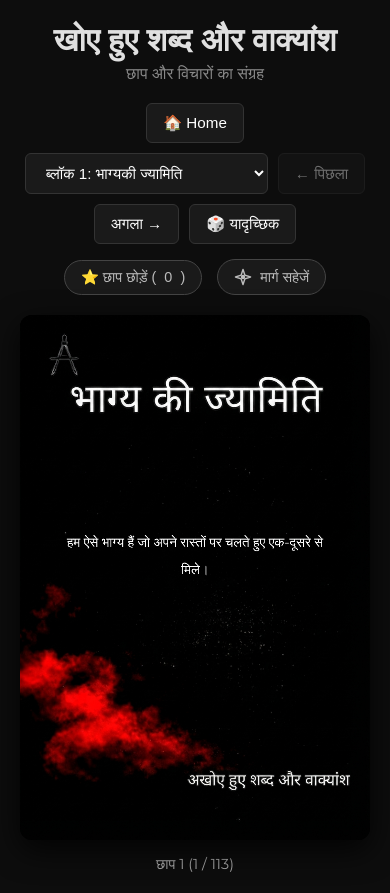
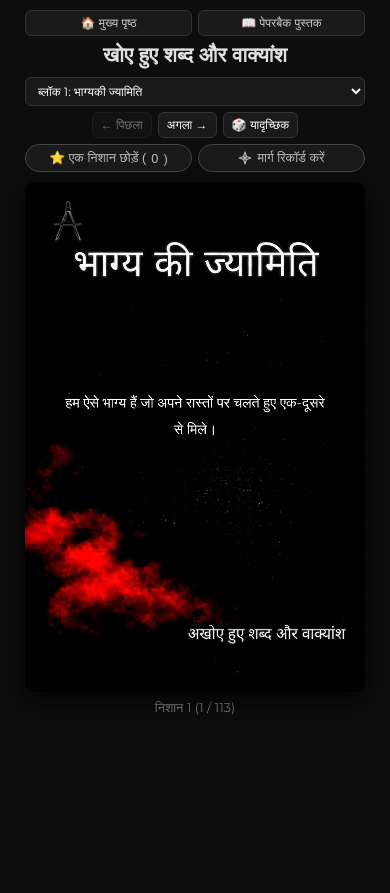
Before and after one commit to palabrasyfrasesperdidas-dotcom/palabras-hi, a plain HTML site: page index.html in a window 390 px wide. After the commit the page ends 844 px from the top, so only its background shows below. Drawn offline with Linux system fonts and the light colour scheme; no server answers.

Commit message:
Update index.html

```diff
--- a/index.html
+++ b/index.html
@@ -15,12 +15,12 @@
 
     <!-- SEO & Metadatos Esenciales - Hindi -->
     <title>खोए हुए शब्द और वाक्यांश | हिंदी संग्रह</title>
-    <meta name="description" content="खोए हुए शब्द और वाक्यांश की पद, छाप और reflexión को हिंदी में खोजें। एक अनूठे साहित्यिक डिजाइन के साथ विषयगत ब्लॉकों के माध्यम से नेविगेट करें।">
-    <meta name="keywords" content="खोए हुए शब्द, खोए हुए वाक्यांश, साहित्य, विचार, साहित्यिक कार्टोग्राफी, हिंदी">
+    <meta name="description" content="हिंदी में खोए हुए शब्द और वाक्यांश के निशान और चिंतन के संग्रह का अन्वेषण करें। एक अनूठे साहित्यिक डिजाइन के साथ विषयगत ब्लॉकों के माध्यम से नेविगेट करें।">
+    <meta name="keywords" content="खोए हुए शब्द, खोए हुए वाक्यांश, साहित्य, चिंतन, साहित्यिक कार्टोग्राफी, हिंदी">
 
     <!-- Open Graph para Redes Sociales -->
     <meta property="og:title" content="खोए हुए शब्द और वाक्यांश | हिंदी संग्रह">
-    <meta property="og:description" content="विषयगत ब्लॉकों द्वारा व्यवस्थित साहित्यिक छाप और विचारों का संग्रह।">
+    <meta property="og:description" content="विषयगत ब्लॉकों में व्यवस्थित साहित्यिक निशानों और चिंतन का संग्रह।">
     <meta property="og:type" content="website">
     <meta property="og:url" content="https://palabrasyfrasesperdidas-dotcom.github.io/palabras-hi/">
 
@@ -30,6 +30,8 @@
     <link rel="alternate" hreflang="ja" href="https://palabrasyfrasesperdidas-dotcom.github.io/palabras-jp/">
     <link rel="alternate" hreflang="fr" href="https://palabrasyfrasesperdidas-dotcom.github.io/palabras-fr/">
     <link rel="alternate" hreflang="de" href="https://palabrasyfrasesperdidas-dotcom.github.io/palabras-al/">
+    <link rel="alternate" hreflang="ru" href="https://palabrasyfrasesperdidas-dotcom.github.io/palabras-ru/">
+    <link rel="alternate" hreflang="ar" href="https://palabrasyfrasesperdidas-dotcom.github.io/palabras-ar/">
     <link rel="alternate" hreflang="hi" href="https://palabrasyfrasesperdidas-dotcom.github.io/palabras-hi/">
     <link rel="alternate" hreflang="x-default" href="https://palabrasyfrasesperdidas-dotcom.github.io/palabrasyfrasesperdidas/">
 
@@ -48,48 +50,94 @@
             flex-direction: column;
             align-items: center;
             min-height: 100vh;
-            padding: 20px;
+            padding: 10px 15px;
         }
+
+        /* Barra de navegación superior alineada estrictamente al bloque central (340px) */
+        .top-navbar {
+            display: flex;
+            width: 100%;
+            max-width: 340px;
+            gap: 6px;
+            margin-bottom: 6px;
+        }
+
+        .btn-navbar {
+            background-color: #1a1a1a;
+            border: 1px solid #333333;
+            color: #cccccc;
+            padding: 5px 8px;
+            font-size: 0.75rem;
+            border-radius: 6px;
+            text-decoration: none;
+            display: flex;
+            align-items: center;
+            justify-content: center;
+            gap: 5px;
+            transition: all 0.2s ease;
+            cursor: pointer;
+            flex: 1;
+        }
+        .btn-navbar:hover {
+            background-color: #2a2a2a;
+            border-color: #555555;
+            color: #ffffff;
+        }
+        .btn-navbar.book-nav:hover {
+            border-color: #436b43;
+            color: #b8f2b8;
+        }
+
         header {
             text-align: center;
-            margin-bottom: 20px;
+            margin-bottom: 10px;
             width: 100%;
-            max-width: 900px;
+            max-width: 800px;
         }
         h1 {
-            font-size: 2rem;
-            margin-bottom: 5px;
+            font-size: 1.5rem;
+            margin-bottom: 0;
             color: #e0e0e0;
-        }
-        p.subtitle {
-            font-size: 1rem;
-            color: #888888;
         }
         .viewer-section {
             display: flex;
             width: 100%;
-            max-width: 900px;
+            max-width: 650px;
             flex-direction: column;
             align-items: center;
         }
-        .controls {
+
+        /* Controles limpios centrados exclusivamente en la lectura */
+        .controls-wrapper {
             display: flex;
+            flex-direction: column;
+            gap: 6px;
+            width: 100%;
+            max-width: 340px;
+            margin-bottom: 10px;
+        }
+        .controls-row {
+            display: flex;
+            justify-content: center;
+            gap: 6px;
             flex-wrap: wrap;
-            gap: 10px;
-            justify-content: center;
-            margin-bottom: 15px;
             width: 100%;
         }
+
         select, button {
             background-color: #1a1a1a;
             color: #ffffff;
             border: 1px solid #333333;
-            padding: 10px 16px;
-            font-size: 0.95rem;
+            padding: 6px 10px;
+            font-size: 0.8rem;
             border-radius: 6px;
             cursor: pointer;
             transition: background-color 0.2s, border-color 0.2s;
             touch-action: manipulation;
+        }
+        select.block-select {
+            width: 100%;
+            font-family: 'Montserrat', sans-serif;
         }
         select:hover, button:hover:not(:disabled) {
             background-color: #2a2a2a;
@@ -99,14 +147,16 @@
             opacity: 0.4;
             cursor: not-allowed;
         }
+
+        /* Contenedor del vídeo optimizado a 340px */
         .canvas-container {
             position: relative;
             width: 100%;
-            max-width: 480px;
+            max-width: 340px;
             background-color: #000000;
-            border-radius: 12px;
+            border-radius: 10px;
             overflow: hidden;
-            box-shadow: 0 10px 30px rgba(0,0,0,0.8);
+            box-shadow: 0 8px 25px rgba(0,0,0,0.8);
             display: flex;
             justify-content: center;
             align-items: center;
@@ -118,53 +168,54 @@
             display: block;
         }
         .info-panel {
-            margin-top: 15px;
+            margin-top: 8px;
             display: flex;
             justify-content: center;
             align-items: center;
             width: 100%;
-            max-width: 480px;
-            font-size: 0.9rem;
-            color: #aaaaaa;
+            max-width: 340px;
+            font-size: 0.8rem;
+            color: #888888;
         }
         #loading {
             position: absolute;
             color: #ffffff;
-            font-size: 1.1rem;
+            font-size: 0.9rem;
             background: rgba(0,0,0,0.7);
-            padding: 10px 20px;
-            border-radius: 8px;
+            padding: 6px 12px;
+            border-radius: 6px;
             display: none;
             z-index: 10;
         }
 
-        /* Estilos para la botonera de interacción superior */
         .interaccion-container {
             display: flex;
-            gap: 15px;
+            gap: 6px;
             justify-content: center;
             align-items: center;
             width: 100%;
-            margin-bottom: 20px;
         }
 
         .btn-accion {
             background: #1a1a1a;
             border: 1px solid #444;
             color: #bbb;
-            padding: 8px 16px;
+            padding: 5px 10px;
             border-radius: 20px;
             cursor: pointer;
-            font-size: 0.9rem;
+            font-size: 0.8rem;
             display: flex;
             align-items: center;
-            gap: 8px;
+            justify-content: center;
+            gap: 5px;
             transition: all 0.25s ease;
+            flex: 1;
+            white-space: nowrap;
         }
 
         .btn-accion svg {
-            width: 18px;
-            height: 18px;
+            width: 14px;
+            height: 14px;
             fill: currentColor;
             flex-shrink: 0;
         }
@@ -186,26 +237,102 @@
             color: #3498db;
             background: rgba(52, 152, 219, 0.05);
         }
+
+        /* Estilos para la ventana emergente (modal) */
+        .modal-overlay {
+            position: fixed;
+            top: 0;
+            left: 0;
+            width: 100%;
+            height: 100%;
+            background: rgba(0, 0, 0, 0.75);
+            display: flex;
+            justify-content: center;
+            align-items: center;
+            z-index: 1000;
+            opacity: 0;
+            visibility: hidden;
+            transition: opacity 0.3s ease, visibility 0.3s ease;
+        }
+        .modal-overlay.active {
+            opacity: 1;
+            visibility: visible;
+        }
+        .modal-content {
+            background: #1a1a1a;
+            border: 1px solid #333333;
+            padding: 25px 30px;
+            border-radius: 12px;
+            text-align: center;
+            max-width: 320px;
+            width: 90%;
+            box-shadow: 0 10px 30px rgba(0,0,0,0.9);
+        }
+        .modal-content p {
+            color: #ffffff;
+            font-size: 1rem;
+            margin-bottom: 20px;
+            font-weight: 600;
+        }
+        .modal-close-btn {
+            background: #2a2a2a;
+            color: #ffffff;
+            border: 1px solid #555555;
+            padding: 6px 16px;
+            border-radius: 6px;
+            cursor: pointer;
+            font-size: 0.85rem;
+            transition: background 0.2s;
+        }
+        .modal-close-btn:hover {
+            background: #3a3a3a;
+            border-color: #777777;
+        }
+
+        @media (max-width: 580px) {
+            h1 { font-size: 1.3rem; }
+            select, button { padding: 5px 8px; font-size: 0.75rem; }
+        }
     </style>
 </head>
 <body>
 
+    <!-- Barra de navegación superior alineada simétricamente -->
+    <div class="top-navbar">
+        <button id="homeBtn" class="btn-navbar">🏠 मुख्य पृष्ठ</button>
+        <button id="bookBtn" class="btn-navbar book-nav">
+            📖 पेपरबैक पुस्तक
+        </button>
+    </div>
+
+    <!-- Ventana emergente (Modal Prochainement) -->
+    <div id="proximamenteModal" class="modal-overlay">
+        <div class="modal-content">
+            <p>शीघ्र आ रहा है</p>
+            <button id="closeModalBtn" class="modal-close-btn">बंद करें</button>
+        </div>
+    </div>
+
     <header>
         <h1>खोए हुए शब्द और वाक्यांश</h1>
-        <p class="subtitle">छाप और विचारों का संग्रह</p>
     </header>
 
     <div class="viewer-section">
-        <div class="controls">
-            <button id="homeBtn">🏠 Home</button>
-            <select id="blockSelect"></select>
-            <button id="prevBtn">&larr; पिछला</button>
-            <button id="nextBtn">अगला &rarr;</button>
-            <button id="randomBtn">🎲 यादृच्छिक</button>
+        <!-- Controles limpios -->
+        <div class="controls-wrapper">
+            <!-- Fila 1: Selector de bloques -->
+            <div class="controls-row">
+                <select id="blockSelect" class="block-select"></select>
+            </div>
+            <!-- Fila 2: Anterior, Siguiente y Aleatoria -->
+            <div class="controls-row">
+                <button id="prevBtn">&larr; पिछला</button>
+                <button id="nextBtn">अगला &rarr;</button>
+                <button id="randomBtn">🎲 यादृच्छिक</button>
+            </div>
+            <!-- Fila 3: Botones de interacción (Huella, Ruta) -->
+            <div class="controls-row" id="botonesAccionContainer"></div>
         </div>
-
-        <!-- Controles de interacción agrupados arriba -->
-        <div id="botonesAccionContainer"></div>
 
         <div class="canvas-container">
             <div id="loading">लोड हो रहा है...</div>
@@ -244,7 +371,7 @@
     let animationFrameId = null;
     let currentVideoElem = null;
 
-    let canvas, ctx, blockSelect, prevBtn, nextBtn, randomBtn, homeBtn, huellaCounter, loadingElem, botonesAccionContainer;
+    let canvas, ctx, blockSelect, prevBtn, nextBtn, randomBtn, homeBtn, bookBtn, closeModalBtn, proximamenteModal, huellaCounter, loadingElem, botonesAccionContainer;
 
     function populateSelect() {
         if (!blockSelect) return;
@@ -268,11 +395,12 @@
         }
         try {
             const response = await fetch('frases.json?t=' + Date.now());
-            if (!response.ok) throw new Error("HTTP error " + response.status);
+            if (!response.ok) throw new Error("HTTP त्रुटि " + response.status);
             allFrases = await response.json();
             if (loadingElem) loadingElem.style.display = 'none';
 
             let activeBlock = sessionStorage.getItem('pyfp_hi_block') || "1";
+            if (Number(activeBlock) > blockNamesHI.length) activeBlock = "1";
             if (blockSelect) blockSelect.value = activeBlock;
 
             filterByBlock(parseInt(activeBlock, 10), true);
@@ -298,7 +426,7 @@
 
         if (currentFilteredFrases.length === 0) {
             stopAnimation();
-            if (huellaCounter) huellaCounter.textContent = "इस ब्लॉक में कोई छाप नहीं है";
+            if (huellaCounter) huellaCounter.textContent = "इस ब्लॉक में कोई निशान नहीं है";
             if (botonesAccionContainer) botonesAccionContainer.innerHTML = "";
             if (ctx && canvas) ctx.clearRect(0, 0, canvas.width, canvas.height);
             return;
@@ -328,10 +456,10 @@
 
         const item = currentFilteredFrases[currentIndex];
         const currentBlockNum = Number(item.bloque || item.block);
-        const idUnico = `hi_${item.id || (currentBlockNum + '_' + currentIndex)}`;
+        const idUnico = `fr_${item.id || (currentBlockNum + '_' + currentIndex)}`;
 
         if (huellaCounter) {
-            huellaCounter.textContent = `छाप ${item.id} (${currentIndex + 1} / ${currentFilteredFrases.length})`;
+            huellaCounter.textContent = `निशान ${item.id} (${currentIndex + 1} / ${currentFilteredFrases.length})`;
         }
         if (prevBtn) prevBtn.disabled = currentIndex === 0;
         if (nextBtn) nextBtn.disabled = currentIndex === currentFilteredFrases.length - 1;
@@ -340,11 +468,11 @@
             botonesAccionContainer.innerHTML = `
                 <div class="interaccion-container">
                     <button class="btn-accion" id="btn-huella-${idUnico}" onclick="darHuella('${idUnico}')">
-                        ⭐ छाप छोड़ें (<span id="count-huella-${idUnico}">0</span>)
+                        ⭐ एक निशान छोड़ें (<span id="count-huella-${idUnico}">0</span>)
                     </button>
                     <button class="btn-accion" id="btn-rumbo-${idUnico}" onclick="alternarRumbo('${idUnico}')">
                         <svg viewBox="0 0 24 24"><path d="M12 2L14.5 9.5L22 12L14.5 14.5L12 22L9.5 14.5L2 12L9.5 9.5L12 2Z" fill="none" stroke="currentColor" stroke-width="2" stroke-linejoin="round"/><circle cx="12" cy="12" r="3" fill="currentColor"/></svg>
-                        मार्ग सहेजें
+                        मार्ग रिकॉर्ड करें
                     </button>
                 </div>
             `;
@@ -352,7 +480,7 @@
         }
 
         const imgPath = `plantilla${currentBlockNum}_hi.jpg`;
-        const videoPath = `plantilla${currentBlockNum}_video.mp4`;
+        const videoPath = `plantilla${currentBlockNum}_video_hi.mp4`;
 
         const bgImg = new Image();
         bgImg.src = imgPath;
@@ -390,7 +518,7 @@
                 contadorSpan.textContent = contadores[idUnico] || 0;
             }
         } catch (e) {
-            console.error("छाप लोड नहीं हो सकी", e);
+            console.error("निशान लोड करने में असमर्थ", e);
         }
     }
 
@@ -422,7 +550,7 @@
             if (countSpan) countSpan.textContent = contadores[idUnico];
 
         } catch (e) {
-            console.error("छाप दर्ज करते समय त्रुटि", e);
+            console.error("निशान सहेजने में त्रुटि", e);
         }
     }
 
@@ -501,9 +629,9 @@
         const x = canvas.width / 2;
         const y = canvas.height * 0.46;
 
-        let fontSize = Math.round(canvas.width * 0.038);
-        if (text.length > 150) fontSize = Math.round(canvas.width * 0.032);
-        if (text.length > 250) fontSize = Math.round(canvas.width * 0.027);
+        let fontSize = Math.round(canvas.width * 0.041);
+        if (text.length > 150) fontSize = Math.round(canvas.width * 0.035);
+        if (text.length > 250) fontSize = Math.round(canvas.width * 0.030);
 
         ctx.font = `400 ${fontSize}px 'Montserrat', sans-serif`;
 
@@ -539,6 +667,9 @@
         nextBtn = document.getElementById('nextBtn');
         randomBtn = document.getElementById('randomBtn');
         homeBtn = document.getElementById('homeBtn');
+        bookBtn = document.getElementById('bookBtn');
+        proximamenteModal = document.getElementById('proximamenteModal');
+        closeModalBtn = document.getElementById('closeModalBtn');
         huellaCounter = document.getElementById('huellaCounter');
         loadingElem = document.getElementById('loading');
         botonesAccionContainer = document.getElementById('botonesAccionContainer');
@@ -549,6 +680,28 @@
             homeBtn.addEventListener('click', (e) => {
                 e.preventDefault();
                 window.location.href = "https://palabrasyfrasesperdidas-dotcom.github.io/palabrasyfrasesperdidas/";
+            });
+        }
+
+        if (bookBtn && proximamenteModal) {
+            bookBtn.addEventListener('click', (e) => {
+                e.preventDefault();
+                proximamenteModal.classList.add('active');
+            });
+        }
+
+        if (closeModalBtn && proximamenteModal) {
+            closeModalBtn.addEventListener('click', (e) => {
+                e.preventDefault();
+                proximamenteModal.classList.remove('active');
+            });
+        }
+
+        if (proximamenteModal) {
+            proximamenteModal.addEventListener('click', (e) => {
+                if (e.target === proximamenteModal) {
+                    proximamenteModal.classList.remove('active');
+                }
             });
         }
 
@@ -571,7 +724,7 @@
         if (nextBtn) {
             nextBtn.addEventListener('click', (e) => {
                 e.preventDefault();
-                if (currentIndex < currentFilteredFrases.length - 1) {
+                if (currentIndex < currentFilteredFrases.length - 1)  {
                     currentIndex++;
                     renderCurrentHuella();
                 }
@@ -586,6 +739,8 @@
                 const randomItem = allFrases[randomIndex];
                 const blockValue = Number(randomItem.bloque || randomItem.block);
 
+                if (blockValue > blockNamesHI.length) return;
+
                 blockSelect.value = blockValue.toString();
                 currentFilteredFrases = allFrases.filter(f => Number(f.bloque || f.block) === blockValue);
                 currentIndex = currentFilteredFrases.findIndex(f => f.id === randomItem.id);
```
